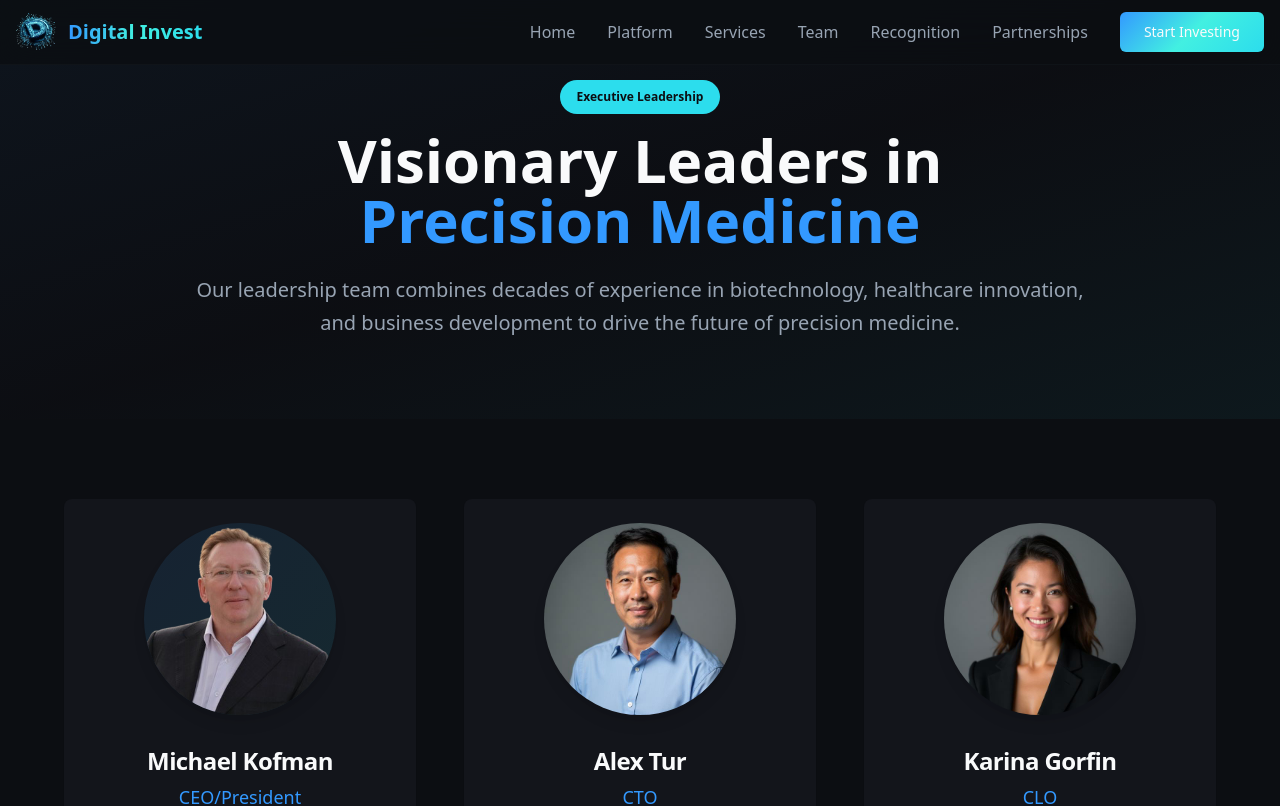
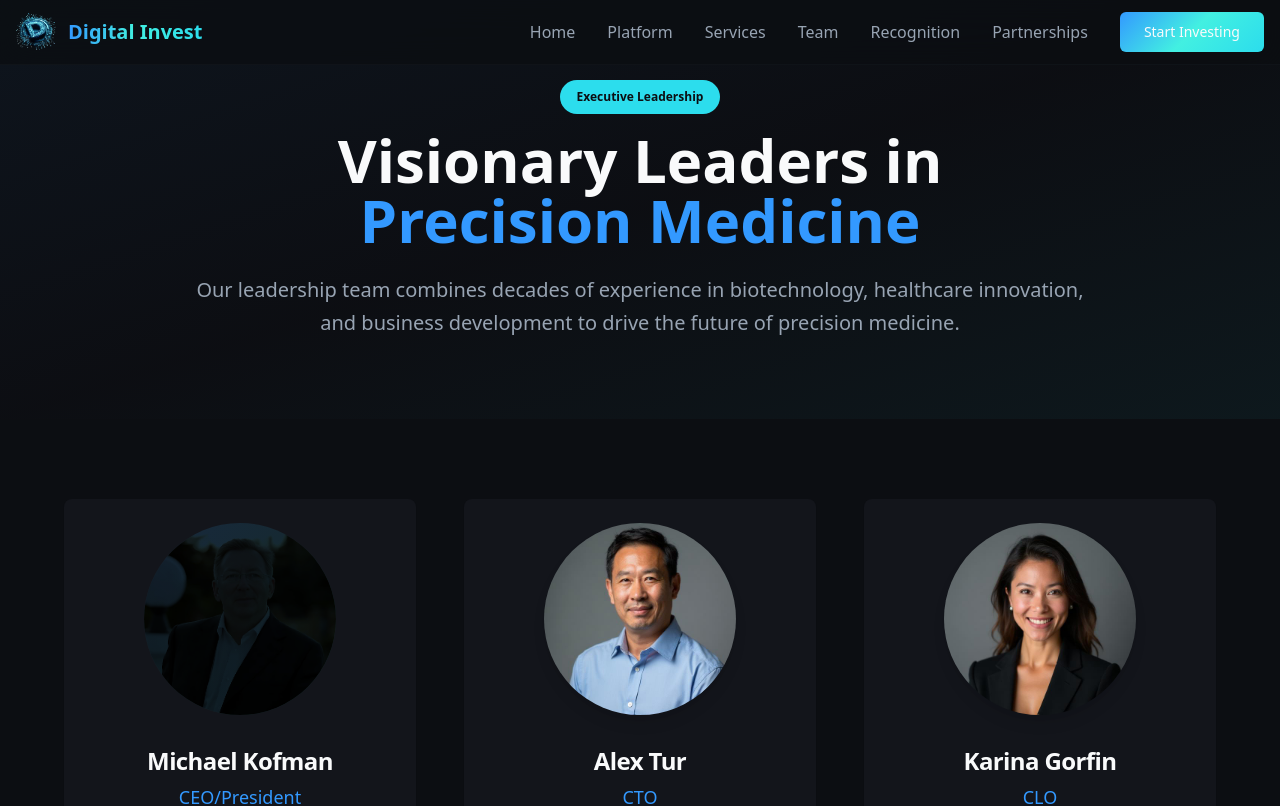
Before and after one commit to mkof14/digital-invest, a React (Vite) app: page /team in a window 1280 px wide. Shown: the top 806 px of the page. Built offline with nearby package versions, Linux system fonts and the light colour scheme.

Commit message:
Update team member photo

```diff
--- a/src/pages/Index.tsx
+++ b/src/pages/Index.tsx
@@ -10,7 +10,6 @@ import CompanyInfo from "@/components/CompanyInfo";
 import InvestmentCard from "@/components/InvestmentCard";
 import InvestorForm from "@/components/InvestorForm";
 import heroImage from "@/assets/hero-modern-tech.jpg";
-import michaelKofman from "@/assets/team/michael-kofman.jpg";
 import alexTur from "@/assets/team/alex-tur.jpg";
 import karinaGorfin from "@/assets/team/karina-gorfin.jpg";
 import biomathPlatform from "@/assets/biomath-platform.jpg";
@@ -402,9 +401,17 @@ const Index = () => {
                 <CardHeader className="text-center">
                   <div className="w-32 h-32 rounded-full mx-auto mb-4 overflow-hidden shadow-lg">
                     <img
-                      src={index === 0 ? michaelKofman : index === 1 ? alexTur : karinaGorfin}
+                      src={index === 0
+                        ? "/lovable-uploads/6dd765a4-4908-4542-a7af-88ec2bf6741f.png"
+                        : index === 1
+                          ? alexTur
+                          : karinaGorfin}
                       alt={`${member.name} professional headshot`}
                       className="w-full h-full object-cover"
+                      style={index === 0 ? {
+                        filter: 'contrast(1.1) brightness(1.05)',
+                        mixBlendMode: 'multiply'
+                      } : {}}
                     />
                   </div>
                   <CardTitle className="text-xl">{member.name}</CardTitle>
--- a/src/pages/Team.tsx
+++ b/src/pages/Team.tsx
@@ -34,11 +34,16 @@ const Team = () => {
             {/* Michael Kofman */}
             <Card className="hover-scale border-0 shadow-elegant">
               <CardHeader className="text-center">
-                <div className="w-48 h-48 rounded-full mx-auto mb-6 overflow-hidden shadow-lg bg-gradient-to-br from-primary/10 to-secondary/10">
+                <div className="relative w-48 h-48 rounded-full mx-auto mb-6 overflow-hidden shadow-elegant">
+                  <div className="absolute inset-0 bg-gradient-to-br from-primary/15 via-secondary/10 to-accent/15"></div>
                   <img
-                    src="/lovable-uploads/c2cb51a2-7071-4fb7-be6f-0e69d3a124e0.png"
+                    src="/lovable-uploads/6dd765a4-4908-4542-a7af-88ec2bf6741f.png"
                     alt="Michael Kofman, CEO/President"
-                    className="w-full h-full object-cover object-center"
+                    className="relative z-10 w-full h-full object-cover object-center"
+                    style={{
+                      filter: 'contrast(1.1) brightness(1.05)',
+                      mixBlendMode: 'multiply'
+                    }}
                   />
                 </div>
                 <CardTitle className="text-2xl">Michael Kofman</CardTitle>
```
Also changed, not shown: public/lovable-uploads/6dd765a4-4908-4542-a7af-88ec2bf6741f.png (added), src/assets/team/michael-kofman.jpg (added).
